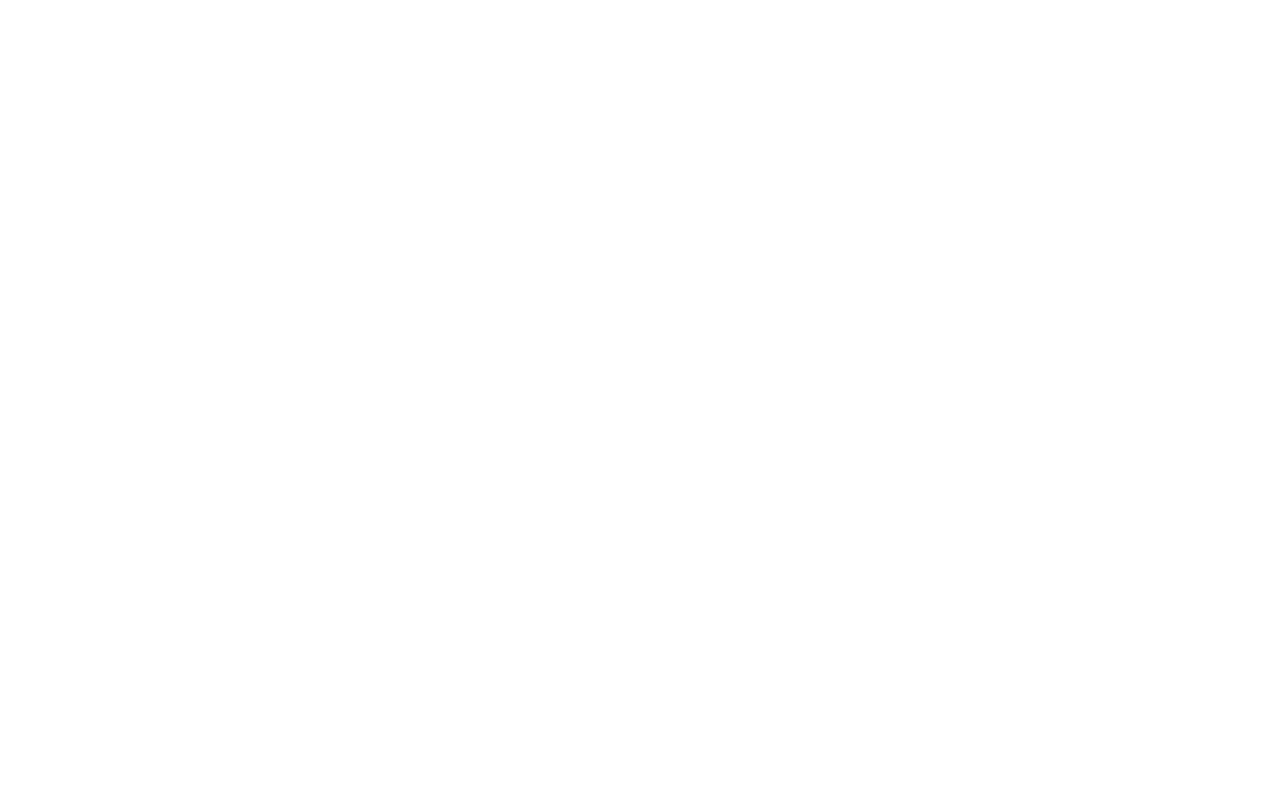
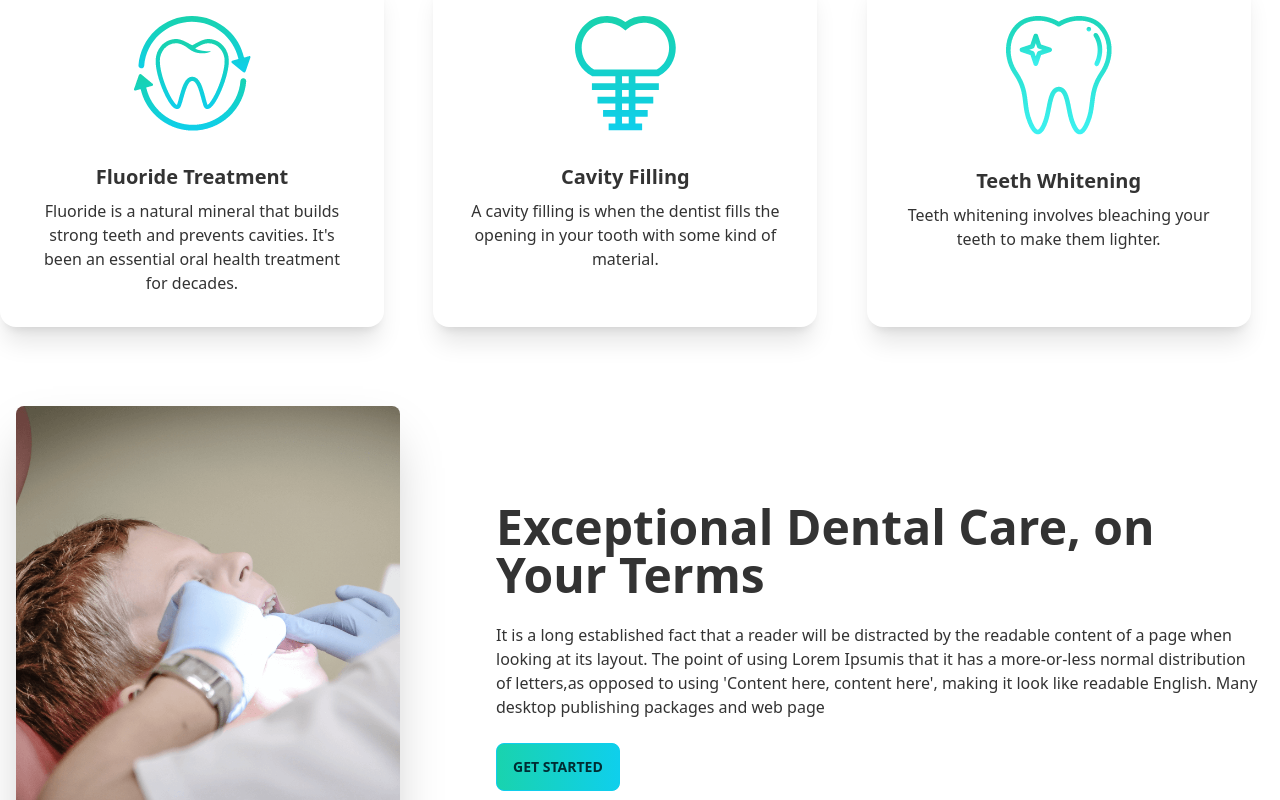
Before and after one commit to sohag-9065/Dental-Care-Client, a React (Create React App) app: page / in a window 1280 px wide. Shown: the part 1240-2040 px from the top of the page. Before the commit the page ends 956 px from the top, so only its background shows below. Built offline with nearby package versions, Linux system fonts and the light colour scheme; the HTML template or start-up script is replaced by a standard one.

Commit message:
Dashboard services section implement

```diff
--- a/src/pages/Dashboard/Dashboard/Dashboard.js
+++ b/src/pages/Dashboard/Dashboard/Dashboard.js
@@ -1,12 +1,15 @@
 import React from 'react';
 import Banner from '../Banner/Banner';
 import Info from '../Info/Info/Info';
+import Services from '../Services/Services/Services';
 
 const Dashboard = () => {
     return (
         <div>
             <Banner></Banner>
             <Info></Info>
+            <Services></Services>
+
         </div>
     );
 };
--- /dev/null
+++ b/src/pages/Dashboard/Services/ServiceCart/ServiceCart.js
@@ -0,0 +1,18 @@
+import React from 'react';
+
+const ServiceCart = ({serviceDetail}) => {
+    const {img, heading, details} =serviceDetail;
+    return (
+        <div className="card w-96 bg-base-100 shadow-xl">
+            <figure className="px-10 pt-10">
+                <img src={img} alt="Shoes" className="rounded-xl" />
+            </figure>
+            <div className="card-body items-center text-center">
+                <h2 className="card-title">{heading}</h2>
+                <p>{details}</p>
+            </div>
+        </div>
+    );
+};
+
+export default ServiceCart;
--- /dev/null
+++ b/src/pages/Dashboard/Services/Services/Services.js
@@ -0,0 +1,56 @@
+import React from 'react';
+import ServiceCart from '../ServiceCart/ServiceCart';
+import cavity from '../../../../assets/images/cavity.png'
+import fluoride from '../../../../assets/images/fluoride.png'
+import whitening from '../../../../assets/images/whitening.png'
+import treatment from '../../../../assets/images/treatment.png'
+
+const Services = () => {
+    const serviceDetails = [
+        {
+            id: 1,
+            img: fluoride,
+            heading: "Fluoride Treatment",
+            details: "Fluoride is a natural mineral that builds strong teeth and prevents cavities. It's been an essential oral health treatment for decades."
+        },
+        {
+            id: 2,
+            img: cavity,
+            heading: "Cavity Filling",
+            details: "A cavity filling is when the dentist fills the opening in your tooth with some kind of material."
+        },
+        {
+            id: 3,
+            img: whitening,
+            heading: "Teeth Whitening",
+            details: "Teeth whitening involves bleaching your teeth to make them lighter."
+        },
+    ]
+    return (
+        <div>
+            <h1 className="text-center mt-32 text-secondary text-xl font-bold">OUR SERVICES</h1>
+            <h2 className='text-center text-4xl pt-2'>Services We Provide</h2>
+            <div className='grid grid-cols-1 lg:grid-cols-3 gap-5 max-w-screen-xl justify-center mx-auto mt-20'>
+                {
+                    serviceDetails.map(serviceDetail => <ServiceCart
+                        key={serviceDetail.id}
+                        serviceDetail={serviceDetail}
+                    ></ServiceCart>)
+                }
+            </div>
+            <div className="hero min-h-[80vh] ">
+                <div className="hero-content flex-col lg:flex-row">
+                    <img src={treatment} className="max-w-sm rounded-lg shadow-2xl" alt='treatment' />
+                    <div className='pl-20'>
+                        <h1 className="text-5xl font-bold">Exceptional Dental Care, on Your Terms</h1>
+                        <p className="py-6">It is a long established fact that a reader will be distracted by the readable content of a page when looking at its layout. The point of using Lorem Ipsumis that it has a more-or-less normal distribution of letters,as opposed to using 'Content here, content here', making it look like readable English. Many desktop publishing packages and web page</p>
+                        <button className="btn btn-primary bg-gradient-to-r from-secondary to-primary">Get Started</button>
+                    </div>
+                </div>
+            </div>
+
+        </div>
+    );
+};
+
+export default Services;
```
Also changed, not shown: tailwind.config.js (+0 -9 lines), src/pages/Dashboard/AppoinmentDashboard/AppoinmentDashboard.js (added).
